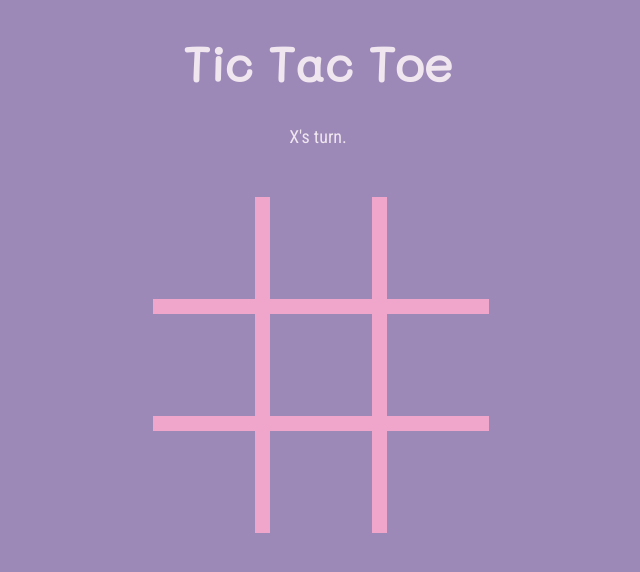
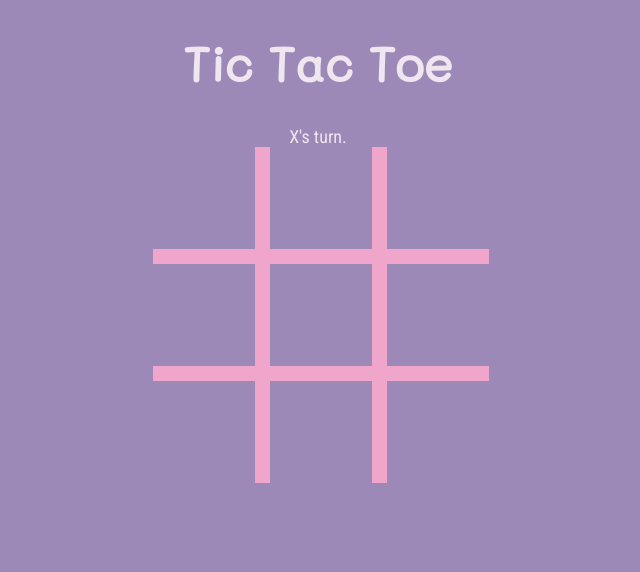
Before and after one commit to donatelucas/TicTacToeExpanded, a plain HTML site: page tictactoe.html in a window 1280 px wide. Shown: the whole page, without its empty margins (322-962 px from the left). Drawn offline with Linux system fonts and the light colour scheme.

Commit message:
Merge remote-tracking branch 'origin/master'
# Conflicts:
#	style.css

```diff
--- a/style.css
+++ b/style.css
@@ -7,6 +7,7 @@ h1 {
     text-align: center;
     font-size: 48px;
     color: #F0E6EF;
+    text-align: center;
 }
 
 #messages {
@@ -14,12 +15,16 @@ h1 {
     text-align: center;
     font-size: 18px;
     color: #F0E6EF;
+<<<<<<< HEAD
     padding-bottom: 50px;
 }
 
 .container {
     margin: 0 auto;
     width: 330px;
+=======
+    text-align: center;
+>>>>>>> origin/master
 }
 
 td {
```
